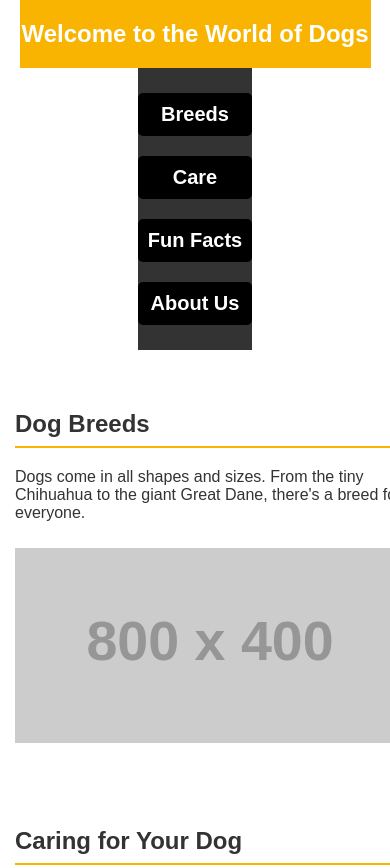
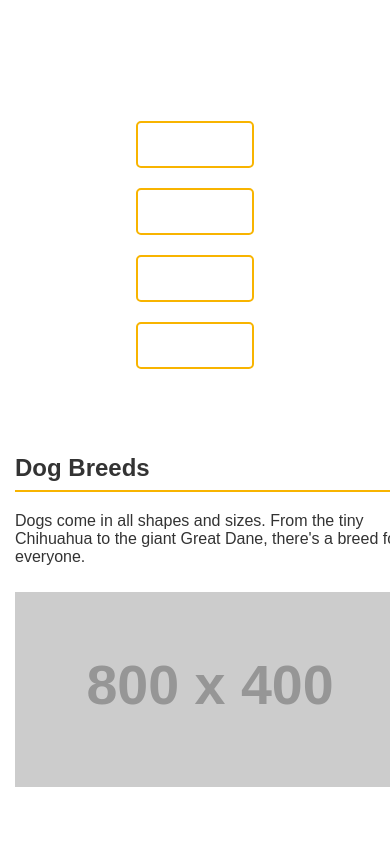
Before and after one commit to RobertMorra/Dog-Site-Template, a plain HTML site: page index.html in a window 390 px wide. Shown: the top 868 px of the page. Drawn offline with Linux system fonts and the light colour scheme; placeholder pictures from the web are drawn by us.

Commit message:
css update

```diff
--- a/Css/styles.css
+++ b/Css/styles.css
@@ -216,11 +216,13 @@ footer {
     /* Adjust container to be centered with proper padding */
     header, footer {
         padding: 20px 0;
-        margin: 0 auto;
+        margin-left: 45px;
         text-align: center;
         width: 100%;
-        max-width: 90%; /* Restrict the container width and center */
-        box-sizing: border-box; /* Ensure padding doesn't exceed screen width */
+        max-width: 85%;
+        box-sizing: border-box;
+        background-color: transparent;
+
     }
 
     /* Make the title font smaller on mobile */
@@ -231,9 +233,10 @@ footer {
 
     /* Skinnier nav bar on mobile devices */
     nav {
-        max-width: 90%; /* Restrict nav width */
-        margin: 0 auto; /* Center the nav */
-        padding: 10px 0; /* Reduce Y-axis padding */
+        max-width: 90%;
+        margin: 0 auto;
+        padding: 10px 0;
+        background-color: transparent;
     }
 
     nav ul {
@@ -248,10 +251,12 @@ footer {
     nav a {
         font-size: 20px;
         padding: 10px;
-        background-color: black; /* Add black box around each link */
         display: block;
         text-align: center;
         border-radius: 5px;
+        border: 2px solid #f8b400;
+
+
     }
 
     nav a:hover {
@@ -282,7 +287,7 @@ footer {
 /* iPhone 12/13/14 Pro Max (414px wide) */
 @media (max-width: 414px) {
     nav {
-        max-width: 85%;
+        max-width: 80%;
     }
 }
 
```
